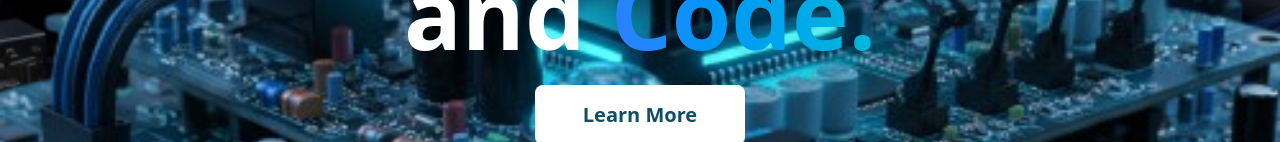
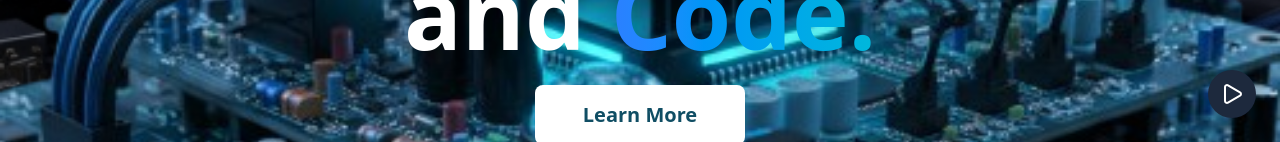
Before and after one commit to apitongcm/web-portfolio-2025, a React (Vite) app: page /home in a window 1280 px wide. Shown: the part 658-800 px from the top of the page. Built offline with nearby package versions, Linux system fonts and the light colour scheme; no server answers.

Commit message:
update: improved UX by adding background music (#4)
Co-authored-by: apitongcm <apitongcmdev@gmail.com>

```diff
--- /dev/null
+++ b/src/Components/MusicPlayer.jsx
@@ -0,0 +1,41 @@
+import React, { useRef, useState } from "react";
+import Music from "../assets/music.mp3";
+import { Play, Pause } from "lucide-react";
+
+function MusicPlayer() {
+    const audioReference = useRef(null);
+    const[isPlaying,setIsPlaying] = useState(false);
+
+    const toggleMusic = () => {
+        const audio = audioReference.current;
+        if(!audio) return;
+
+        audio.volume = 1.0;
+
+        (isPlaying)?audio.pause():audio.play().catch((err) => console.log("Playback blocked:", err));
+        setIsPlaying(!isPlaying)
+    };
+
+  return (
+    <>
+    <div className="fixed bottom-6 right-6 flex items-center gap-2">
+      <audio ref={audioReference} loop>
+        <source src={Music} type="audio/mpeg" />
+      </audio>
+      <button
+        onClick={toggleMusic}
+        className=" flex items-center justify-center
+          bg-slate-800 text-white rounded-full
+          shadow-lg transition-transform duration-300
+          hover:scale-110 active:scale-95
+          w-14 h-14 sm:w-12 sm:h-12 xs:w-10 xs:h-10"
+        variant="outline"
+      >
+          {isPlaying ? <Pause size={24} /> : <Play size={24} />}
+      </button>
+    </div>
+    </>
+  )
+}
+
+export default MusicPlayer
--- a/src/pages/Home.jsx
+++ b/src/pages/Home.jsx
@@ -5,11 +5,13 @@ import LandingPage from '../Components/LandingPage'
 import ParallaxSection from '../Components/ParallaxSection'
 import Projects from '../Components/Projects';
 import SkillsShowcase from '../Components/SkillsShowcase';
+import MusicPlayer from '../Components/MusicPlayer';
 
 function Home() {
   return (
     <>
       <ParallaxSection/>
+      <MusicPlayer/>
       <LandingPage/>
       <SkillsShowcase/>
       <Projects/>
```
Also changed, not shown: 1 other file (tests, documents, lock files or other folders).
